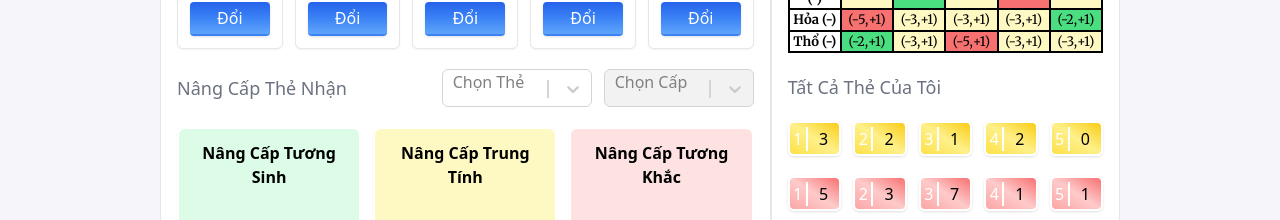
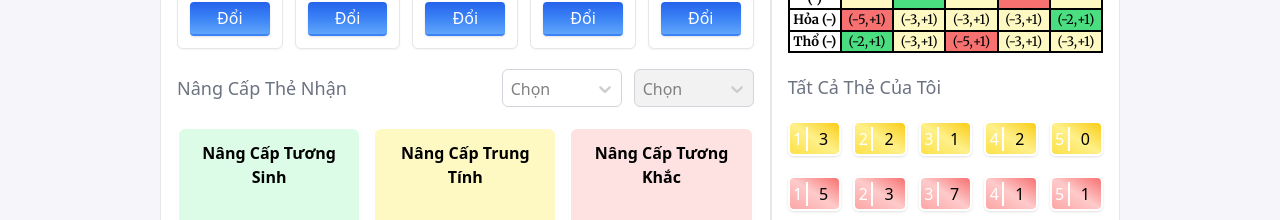
Before and after one commit to SongDuy/web-an-thanh-food, a React (Create React App) app in the folder frontend-web/: page /account/rewards in a window 1280 px wide. Shown: the part 361-581 px from the top of the page. Built offline with nearby package versions, Linux system fonts and the light colour scheme; what i18n-iso-countries would draw is missing.

Commit message:
new commit

```diff
--- a/frontend-web/src/pages/account/Rewards.js
+++ b/frontend-web/src/pages/account/Rewards.js
@@ -78,11 +78,7 @@ const AccountRewardsPage = () => {
             borderWidth: "1px",
             borderColor: state.isFocused ? "#60a5fa" : "#d1d5db",
             boxShadow: "none",
-            ":hover": {
-                borderColor: "#60a5fa",
-            },
-            display: "flex",
-            alignItems: "center",
+            ":hover": { borderColor: "#60a5fa" },
         }),
 
         valueContainer: (base) => ({
@@ -93,10 +89,23 @@ const AccountRewardsPage = () => {
             alignItems: "center",
         }),
 
-        /** ⭐ FIX PLACEHOLDER */
+        singleValue: (base) => ({
+            ...base,
+            margin: 0,
+            lineHeight: "38px", // ⭐ chữ luôn đứng giữa
+        }),
+
         placeholder: (base, state) => ({
             ...base,
-            display: state.isFocused ? "none" : "block", // 🔥 biến mất khi focus
+            margin: 0,
+            lineHeight: "38px", // ⭐ placeholder giữa luôn
+            display: state.isFocused ? "none" : "block",
+        }),
+
+        input: (base) => ({
+            ...base,
+            margin: 0,
+            padding: 0,
         }),
 
         indicatorsContainer: (base) => ({
@@ -106,13 +115,13 @@ const AccountRewardsPage = () => {
             alignItems: "center",
         }),
 
-        indicatorSeparator: (base) => ({
+        dropdownIndicator: (base) => ({
             ...base,
-            width: "1.5px",
-            height: "18px",
-            backgroundColor: "#d1d5db",
-            margin: "0 6px",
-            alignSelf: "center",
+            padding: "0 6px",
+        }),
+
+        indicatorSeparator: () => ({
+            display: "none", // nhỏ gọn hơn khi thu width
         }),
 
         menuList: (base) => ({
@@ -515,7 +524,7 @@ const AccountRewardsPage = () => {
                                     <div className="ml-auto flex gap-3">
 
                                         {/* CHỌN HỆ */}
-                                        <div className="w-[150px] h-[38px]">
+                                        <div className="w-[120px] h-[38px]">
                                             <Select
                                                 options={elementOptions}
                                                 placeholder="Chọn Thẻ"
@@ -526,7 +535,7 @@ const AccountRewardsPage = () => {
                                         </div>
 
                                         {/* CHỌN CẤP */}
-                                        <div className="w-[150px] h-[38px]">
+                                        <div className="w-[120px] h-[38px]">
                                             <Select
                                                 options={levelOptions}
                                                 placeholder="Chọn Cấp"
```
